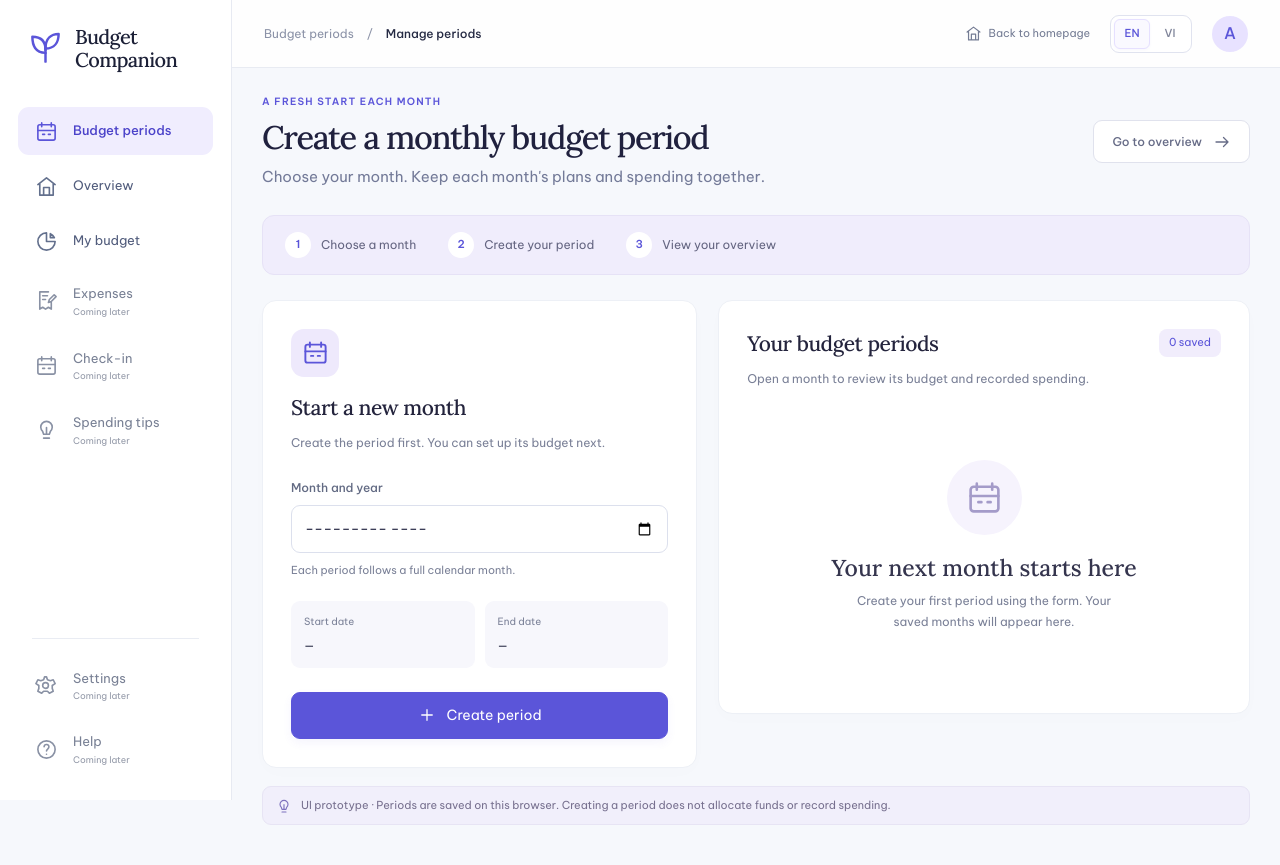
After one commit to TrueLatone/budget-companion, a Flask app: page /budget-periods in a window 1280 px wide. The commit adds this page. Run offline with Flask 3, Linux system fonts and the light colour scheme.

Commit message:
create a monthly budget period

```diff
--- a/app/modules/budgets/routes.py
+++ b/app/modules/budgets/routes.py
@@ -8,3 +8,8 @@ bp = Blueprint("budgets", __name__)
 @bp.get("/budget")
 def index():
     return render_template("pages/budget.html", **workspace_context())
+
+
+@bp.get("/budget-periods")
+def periods():
+    return render_template("pages/periods.html", **workspace_context(page="periods"))
--- /dev/null
+++ b/app/static/css/periods.css
@@ -0,0 +1,45 @@
+.period-page { --period-muted: #7a8097; }
+.period-page .ws-page-heading { align-items: center; flex-wrap: wrap; }
+.period-page .ws-page-heading > div { max-width: 760px; }
+.period-eyebrow { margin: 0 0 7px; color: var(--bc-purple); font-size: 10px; font-weight: 600; letter-spacing: 1.2px; text-transform: uppercase; }
+.period-steps { display: flex; flex-wrap: wrap; align-items: center; gap: 18px 32px; margin: 25px 0; padding: 16px 22px; border: 1px solid #e6e2f6; border-radius: 12px; background: #f0edfc; list-style: none; }
+.period-steps li { display: flex; align-items: center; gap: 10px; color: #646581; font-size: 12px; }
+.period-steps li > span { display: inline-flex; width: 26px; height: 26px; align-items: center; justify-content: center; border-radius: 50%; background: #fff; color: var(--bc-purple); font-size: 11px; font-weight: 600; }
+.period-layout { display: grid; grid-template-columns: minmax(0, .9fr) minmax(0, 1.1fr); gap: 21px; align-items: start; }
+.period-layout > .ws-card { padding: 28px; }
+.period-hero-icon { display: flex; width: 48px; height: 48px; align-items: center; justify-content: center; margin-bottom: 16px; border-radius: 13px; background: #eee9fc; color: var(--bc-purple); }
+.period-hero-icon .ws-icon { width: 27px; height: 27px; }
+.period-caption { margin: 0; color: var(--period-muted); font-size: 12px; line-height: 1.8; }
+.period-create form { margin-top: 24px; }
+#period-month { display: block; width: 100%; min-height: 48px; margin: 8px 0; padding: 10px 13px; border: 1px solid #dce0ed; border-radius: 9px; background: #fff; color: #292b47; font-size: 15px; }
+#period-month[aria-invalid="true"] { border-color: #bb6d66; }
+#period-month-help { font-size: 11px; }
+.period-range { display: grid; grid-template-columns: repeat(2,minmax(0,1fr)); gap: 10px; margin: 20px 0 24px; }
+.period-range > div { min-width: 0; padding: 13px; border-radius: 9px; background: #f7f7fc; }
+.period-range dt { margin-bottom: 6px; color: var(--period-muted); font-size: 10px; font-weight: 400; }
+.period-range dd { margin: 0; color: #34374f; font-size: 12px; font-weight: 500; overflow-wrap: anywhere; }
+.period-submit { width: 100%; }
+.period-inline-link { display: flex; align-items: center; gap: 9px; margin: 12px 0 18px; color: var(--bc-purple); font-size: 12px; text-decoration: none; }
+.period-success { margin-top: 20px; padding: 20px; border: 1px solid #cfe4dc; border-radius: 11px; background: #f3faf6; color: #386650; }
+.period-success > span { display: flex; width: 30px; height: 30px; align-items: center; justify-content: center; margin-bottom: 9px; border-radius: 50%; background: #e2f2e9; }
+.period-success h3 { margin: 0 0 7px; font-size: 15px; font-weight: 600; }
+.period-success p { margin-bottom: 14px; font-size: 12px; line-height: 1.8; }
+.period-success .ws-button { width: 100%; }
+.period-collection > header { display: flex; justify-content: space-between; align-items: flex-start; gap: 15px; margin-bottom: 18px; }
+.period-count { display: inline-flex; flex: 0 0 auto; padding: 5px 10px; border-radius: 8px; background: #f1edfc; color: var(--bc-purple); font-size: 11px; }
+.period-empty { padding: 52px 20px; text-align: center; }
+.period-empty > span { display: inline-flex; padding: 19px; border-radius: 50%; background: #f6f3fd; color: #a49bc9; }
+.period-empty .ws-icon { width: 37px; height: 37px; }
+.period-empty h3 { margin: 19px 0 8px; font-family: var(--bc-font-heading); font-size: 23px; font-weight: 500; color: #35354e; }
+.period-empty p { max-width: 280px; margin: auto; color: var(--period-muted); font-size: 12px; line-height: 1.8; }
+.period-row { display: flex; align-items: center; gap: 13px; margin-top: 12px; padding: 17px; border: 1px solid #e9e8f1; border-radius: 11px; background: #fff; }
+.period-row.is-new { border-color: #d6cefa; background: #faf9ff; }
+.period-row-icon { display: flex; width: 38px; height: 38px; flex: 0 0 auto; align-items: center; justify-content: center; border-radius: 10px; background: #f0edfd; color: var(--bc-purple); }
+.period-row-copy { flex: 1; min-width: 0; }
+.period-row-copy h3 { margin: 0 0 3px; font-size: 14px; font-weight: 500; color: #30304e; }
+.period-row-copy p { margin: 0; font-size: 10px; color: var(--period-muted); overflow-wrap: anywhere; }
+.period-row-copy small { display: inline-block; margin-top: 5px; color: #6c6592; font-size: 10px; }
+.period-row > a { flex: 0 0 auto; color: var(--bc-purple); font-size: 11px; text-decoration: none; }
+.period-row > a:hover { text-decoration: underline; }
+@media(max-width:1199px) { .period-layout { grid-template-columns:minmax(0,1fr); } .period-empty { padding-block:30px; } }
+@media(max-width:599px) { .period-layout > .ws-card { padding:22px 18px; } .period-steps { gap:12px; padding:15px; } .period-steps li { width:100%; } .period-row { flex-wrap:wrap; padding:14px; gap:10px; } .period-row-copy { flex-basis:calc(100% - 50px); } .period-row > a { margin-left:48px; } .period-page .ws-page-title { font-size:29px; } }
--- /dev/null
+++ b/app/static/js/periods.js
@@ -0,0 +1,155 @@
+// Calendar-period UI preview. This registry never changes budgets or expenses.
+(() => {
+  "use strict";
+  const KEY = "budget-companion:periods:v1";
+  const PLAN_KEY = "budget-companion:workspace:v1";
+  const ACTIVITY_KEY = "budget-companion:dashboard-preview:v1";
+  const validMonth = (value) => typeof value === "string" && /^(?!0000)\d{4}-(0[1-9]|1[0-2])$/.test(value);
+  const object = (value) => value !== null && typeof value === "object" && !Array.isArray(value);
+  function range(month) {
+    if (!validMonth(month)) return null;
+    const start = new Date(`${month}-01T00:00:00Z`);
+    const end = new Date(start);
+    end.setUTCMonth(end.getUTCMonth() + 1);
+    end.setUTCDate(0);
+    return { start, end };
+  }
+  function read() {
+    try {
+      const raw = window.localStorage.getItem(KEY);
+      const stored = raw === null ? { version: 1, periods: [] } : JSON.parse(raw);
+      if (!object(stored) || stored.version !== 1 || !Array.isArray(stored.periods) || stored.periods.length > 600) return { error: "period_error_corrupt" };
+      const merged = new Map();
+      const created = [];
+      for (const row of stored.periods) {
+        if (!object(row) || !validMonth(row.month) || merged.has(row.month) || typeof row.createdAt !== "string" ||
+            !/^\d{4}-\d{2}-\d{2}T\d{2}:\d{2}:\d{2}\.\d{3}Z$/.test(row.createdAt) || !Number.isFinite(Date.parse(row.createdAt))) return { error: "period_error_corrupt" };
+        created.push({ month: row.month, createdAt: row.createdAt });
+        merged.set(row.month, { month: row.month, created: true, hasBudget: false, hasActivity: false });
+      }
+      for (const [key, field, flag] of [[PLAN_KEY, "plans", "hasBudget"], [ACTIVITY_KEY, "months", "hasActivity"]]) {
+        const previous = window.localStorage.getItem(key);
+        if (previous === null) continue;
+        let legacy;
+        try { legacy = JSON.parse(previous); } catch (_) { return { error: "period_error_legacy" }; }
+        if (!object(legacy) || legacy.version !== 1 || !object(legacy[field]) || Object.keys(legacy[field]).length > 600) return { error: "period_error_legacy" };
+        for (const [month, value] of Object.entries(legacy[field])) {
+          if (!validMonth(month) || !object(value)) return { error: "period_error_legacy" };
+          const row = merged.get(month) || { month, created: false, hasBudget: false, hasActivity: false };
+          row[flag] = true;
+          merged.set(month, row);
+        }
+      }
+      if (merged.size > 600) return { error: "period_error_limit" };
+      return { created, periods: [...merged.values()].sort((a, b) => b.month.localeCompare(a.month)) };
+    } catch (error) {
+      return { error: error instanceof SyntaxError ? "period_error_corrupt" : "period_error_storage" };
+    }
+  }
+  function create(month) {
+    if (!validMonth(month)) return { error: "period_error_month" };
+    const latest = read();
+    if (latest.error) return latest;
+    if (latest.periods.some((period) => period.month === month)) return { error: "period_error_duplicate", duplicate: true };
+    if (latest.periods.length >= 600) return { error: "period_error_limit" };
+    try {
+      window.localStorage.setItem(KEY, JSON.stringify({ version: 1, periods: [...latest.created, { month, createdAt: new Date().toISOString() }] }));
+      return { month };
+    } catch (_) { return { error: "period_error_storage" }; }
+  }
+  window.BudgetPeriodPreview = Object.freeze({ KEY, read, create, range, validMonth });
+
+  function initialize() {
+    let data, copy;
+    try {
+      data = JSON.parse(document.getElementById("workspace-data")?.textContent || "null");
+      copy = JSON.parse(document.getElementById("workspace-copy")?.textContent || "null");
+    } catch (_) { return; }
+    if (!data || data.page !== "periods" || !copy) return;
+    const t = (key, replacements = {}) => Object.entries(replacements).reduce((text, [name, value]) => text.replaceAll(`{${name}}`, String(value)), copy[key] || key);
+    const locale = data.locale === "vi" ? "vi-VN" : "en-US";
+    const months = new Intl.DateTimeFormat(locale, { month: "long", year: "numeric", timeZone: "UTC" });
+    const dates = new Intl.DateTimeFormat(locale, { day: "numeric", month: "short", year: "numeric", timeZone: "UTC" });
+    const get = (id) => document.getElementById(id);
+    const form = get("period-form"), input = get("period-month"), button = get("period-create"), list = get("period-list");
+    if (!form || !input || !button || !list) return;
+    const empty = list.firstElementChild.cloneNode(true);
+    let lastCreated = "";
+    const destination = (base, month) => {
+      const url = new URL(base, window.location.origin);
+      url.searchParams.set("month", month);
+      url.searchParams.set("lang", data.locale);
+      return `${url.pathname}${url.search}`;
+    };
+    function render() {
+      const current = read();
+      get("period-storage-error").textContent = current.error ? t(current.error) : "";
+      get("period-storage-error").hidden = !current.error;
+      button.disabled = Boolean(current.error);
+      if (current.error) return;
+      get("period-count").textContent = t("period_count", { count: current.periods.length });
+      const fragment = document.createDocumentFragment();
+      for (const period of current.periods) {
+        const bounds = range(period.month);
+        const row = document.createElement("article");
+        row.className = `period-row${period.month === lastCreated ? " is-new" : ""}`;
+        const mark = document.createElement("span");
+        mark.className = "period-row-icon";
+        mark.setAttribute("aria-hidden", "true");
+        mark.append(document.querySelector(".period-hero-icon svg").cloneNode(true));
+        const body = document.createElement("div");
+        body.className = "period-row-copy";
+        const title = document.createElement("h3");
+        title.textContent = months.format(bounds.start);
+        const duration = document.createElement("p");
+        duration.textContent = `${dates.format(bounds.start)} – ${dates.format(bounds.end)}`;
+        const badge = document.createElement("small");
+        badge.textContent = t(period.hasBudget ? "period_budget_saved" : period.hasActivity ? "period_activity_saved" : "period_no_budget");
+        body.append(title, duration, badge);
+        const link = document.createElement("a");
+        link.href = destination(data.dashboardUrl, period.month);
+        link.textContent = `${t("period_open")} →`;
+        link.setAttribute("aria-label", `${t("period_view_overview")}: ${title.textContent}`);
+        row.append(mark, body, link);
+        fragment.append(row);
+      }
+      if (!current.periods.length) fragment.append(empty.cloneNode(true));
+      list.replaceChildren(fragment);
+    }
+    input.addEventListener("input", () => {
+      const bounds = range(input.value);
+      get("period-start").textContent = bounds ? dates.format(bounds.start) : "—";
+      get("period-end").textContent = bounds ? dates.format(bounds.end) : "—";
+      input.setAttribute("aria-invalid", "false");
+      get("period-error").hidden = true;
+      get("period-existing").hidden = true;
+      get("period-success").hidden = true;
+    });
+    form.addEventListener("submit", (event) => {
+      event.preventDefault();
+      const result = create(input.value);
+      const error = get("period-error");
+      error.hidden = !result.error;
+      error.textContent = result.error ? t(result.error) : "";
+      input.setAttribute("aria-invalid", String(Boolean(result.error)));
+      if (result.error) {
+        get("period-success").hidden = true;
+        get("period-existing").hidden = !result.duplicate;
+        if (result.duplicate) get("period-existing").href = destination(data.dashboardUrl, input.value);
+        input.focus();
+        return;
+      }
+      lastCreated = result.month;
+      get("period-existing").hidden = true;
+      get("period-success-copy").textContent = t("period_success_copy", { month: months.format(range(result.month).start) });
+      get("period-success-overview").href = destination(data.dashboardUrl, result.month);
+      get("period-success").hidden = false;
+      render();
+      get("period-success-overview").focus();
+    });
+    window.addEventListener("storage", () => { get("period-success").hidden = true; render(); });
+    render();
+  }
+  if (document.readyState === "loading") document.addEventListener("DOMContentLoaded", initialize);
+  else initialize();
+})();
--- a/app/templates/components/workspace_nav.html
+++ b/app/templates/components/workspace_nav.html
@@ -8,6 +8,7 @@
     <button class="ws-sidebar-close" type="button" data-sidebar-close aria-label="{{ t('ws_close_menu') }}">{{ icon('close', 'ws-icon') }}</button>
   </div>
   <nav class="ws-nav" aria-label="{{ t('ws_navigation') }}">
+    <a class="ws-nav-item{% if active_page == 'periods' %} is-active{% endif %}" href="{{ url_for('budgets.periods', month=workspace_data.month) }}"{% if active_page == 'periods' %} aria-current="page"{% endif %}>{{ icon('calendar', 'ws-icon') }}<span class="ws-nav-copy">{{ t('period_nav') }}</span></a>
     <a class="ws-nav-item{% if active_page == 'dashboard' %} is-active{% endif %}" href="{{ url_for('dashboard.index', month=workspace_data.month) }}"{% if active_page == 'dashboard' %} aria-current="page"{% endif %}>{{ icon('home', 'ws-icon') }}<span class="ws-nav-copy">{{ t('ws_overview') }}</span></a>
     <a class="ws-nav-item{% if active_page == 'budget' %} is-active{% endif %}" href="{{ url_for('budgets.index', month=workspace_data.month) }}"{% if active_page == 'budget' %} aria-current="page"{% endif %}>{{ icon('pie', 'ws-icon') }}<span class="ws-nav-copy">{{ t('ws_my_budget') }}</span></a>
     {% for name, label in [('receipt', 'ws_expenses'), ('calendar', 'ws_check_in'), ('bulb', 'ws_spending_tips')] %}
--- /dev/null
+++ b/app/templates/pages/periods.html
@@ -0,0 +1,39 @@
+{% extends 'workspace_base.html' %}
+{% from 'components/icons.html' import icon %}
+{% block title %}{{ t('period_nav') }} · Budget Companion{% endblock %}
+{% block extra_styles %}{{ super() }}<link href="{{ url_for('static', filename='css/periods.css') }}" rel="stylesheet">{% endblock %}
+{% block workspace_notice %}{{ t('period_preview_note') }}{% endblock %}
+{% block workspace_content %}
+<div class="period-page">
+  <div class="ws-page-heading">
+    <div><p class="period-eyebrow">{{ t('period_eyebrow') }}</p><h1 class="ws-page-title">{{ t('period_title') }}</h1><p class="ws-page-subtitle">{{ t('period_subtitle') }}</p></div>
+    <a class="ws-button" href="{{ url_for('dashboard.index', month='2026-11') }}">{{ t('period_example') }} {{ icon('arrow-right', 'ws-icon') }}</a>
+  </div>
+  <ol class="period-steps" aria-label="{{ t('period_flow') }}"><li><span>1</span>{{ t('period_step_one') }}</li><li><span>2</span>{{ t('period_step_two') }}</li><li><span>3</span>{{ t('period_step_three') }}</li></ol>
+  <div class="period-layout">
+    <section class="ws-card period-create" aria-labelledby="period-create-title">
+      <span class="period-hero-icon" aria-hidden="true">{{ icon('calendar', 'ws-icon') }}</span>
+      <h2 class="ws-card-title" id="period-create-title">{{ t('period_create_title') }}</h2>
+      <p class="period-caption">{{ t('period_create_help') }}</p>
+      <form id="period-form" novalidate>
+        <label class="ws-field-label" for="period-month">{{ t('period_month') }}</label>
+        <input type="month" id="period-month" name="month" min="0001-01" max="9999-12" required aria-describedby="period-month-help period-error">
+        <p class="period-caption" id="period-month-help">{{ t('period_calendar_help') }}</p>
+        <dl class="period-range"><div><dt>{{ t('period_start') }}</dt><dd id="period-start">—</dd></div><div><dt>{{ t('period_end') }}</dt><dd id="period-end">—</dd></div></dl>
+        <p class="ws-error" id="period-error" role="alert" hidden></p>
+        <a class="period-inline-link" id="period-existing" hidden>{{ t('period_open_existing') }} {{ icon('arrow-right', 'ws-icon') }}</a>
+        <button class="ws-button ws-button-primary period-submit" id="period-create" type="submit" disabled>{{ icon('plus', 'ws-icon') }} {{ t('period_create') }}</button>
+      </form>
+      <section class="period-success" id="period-success" role="status" aria-labelledby="period-success-title" hidden>
+        <span aria-hidden="true">{{ icon('check', 'ws-icon') }}</span><h3 id="period-success-title">{{ t('period_success_title') }}</h3><p id="period-success-copy"></p>
+        <a class="ws-button ws-button-primary" id="period-success-overview">{{ t('period_view_overview') }} {{ icon('arrow-right', 'ws-icon') }}</a>
+      </section>
+    </section>
+    <section class="ws-card period-collection" aria-labelledby="period-list-title">
+      <header><div><h2 class="ws-card-title" id="period-list-title">{{ t('period_yours') }}</h2><p class="period-caption">{{ t('period_list_help') }}</p></div><span class="period-count" id="period-count">0</span></header>
+      <p class="ws-error" id="period-storage-error" role="alert" hidden></p>
+      <div id="period-list"><div class="period-empty"><span aria-hidden="true">{{ icon('calendar', 'ws-icon') }}</span><h3>{{ t('period_empty') }}</h3><p>{{ t('period_empty_help') }}</p></div></div>
+    </section>
+  </div>
+</div>
+{% endblock %}
--- a/app/templates/workspace_base.html
+++ b/app/templates/workspace_base.html
@@ -13,8 +13,9 @@
   <header class="ws-topbar">
     <div class="ws-topbar-leading">
       <button class="ws-menu-toggle" type="button" data-sidebar-toggle aria-expanded="false" aria-controls="workspace-sidebar" aria-label="{{ t('ws_open_menu') }}">{{ icon('menu', 'ws-icon') }}</button>
-      <nav class="ws-breadcrumb" aria-label="{{ t('ws_overview') if active_page == 'dashboard' else t('ws_workspace') }}">
-        <span>{{ t('ws_overview') if active_page == 'dashboard' else t('ws_my_budget') }}</span><span aria-hidden="true">/</span><strong aria-current="page">{{ t('dash_snapshot') if active_page == 'dashboard' else t('ws_new_plan') }}</strong>
+      {% set section_label = t('period_nav') if active_page == 'periods' else (t('ws_overview') if active_page == 'dashboard' else t('ws_my_budget')) %}
+      <nav class="ws-breadcrumb" aria-label="{{ section_label }}">
+        <span>{{ section_label }}</span><span aria-hidden="true">/</span><strong aria-current="page">{{ t('period_manage') if active_page == 'periods' else (t('dash_snapshot') if active_page == 'dashboard' else t('ws_new_plan')) }}</strong>
       </nav>
     </div>
     <div class="ws-topbar-actions">
@@ -36,6 +37,7 @@
 {% block extra_scripts %}
   <script type="application/json" id="workspace-data">{{ workspace_data|tojson }}</script>
   <script type="application/json" id="workspace-copy">{{ workspace_copy|tojson }}</script>
+  <script src="{{ url_for('static', filename='js/periods.js') }}" defer></script>
   <script src="{{ url_for('static', filename='js/workspace.js') }}" defer></script>
   {% block workspace_page_scripts %}{% endblock %}
 {% endblock %}
--- a/app/ui_demo.py
+++ b/app/ui_demo.py
@@ -49,7 +49,7 @@ def workspace_context(page="budget"):
     year, month_number = map(int, month.split("-"))
     copy = {
         key: value for key, value in MESSAGES[locale].items()
-        if key.startswith(("ws_", "budget_", "group_", "cat_", "dash_"))
+        if key.startswith(("ws_", "budget_", "group_", "cat_", "dash_", "period_"))
     }
     plan = deepcopy(DEFAULT_PLAN)
     totals = {
@@ -73,6 +73,8 @@ def workspace_context(page="budget"):
             "page": page, "locale": locale, "month": month,
             "defaultPlan": plan,
             "budgetUrl": url_for("budgets.index"),
+            "periodsUrl": url_for("budgets.periods"),
+            "dashboardUrl": url_for("dashboard.index"),
         },
         "workspace_copy": copy,
         "month_label": month_label,
```
Also changed, not shown: app/static/js/dashboard.js (+36 -17 lines), app/templates/pages/dashboard.html (+6 -1 lines), app/translations.py (+64 -0 lines), docs/ui-dashboard.md (+3 -0 lines), docs/ui-periods.md (added, +34 -0 lines), tests/test_periods.py (added, +29 -0 lines).
